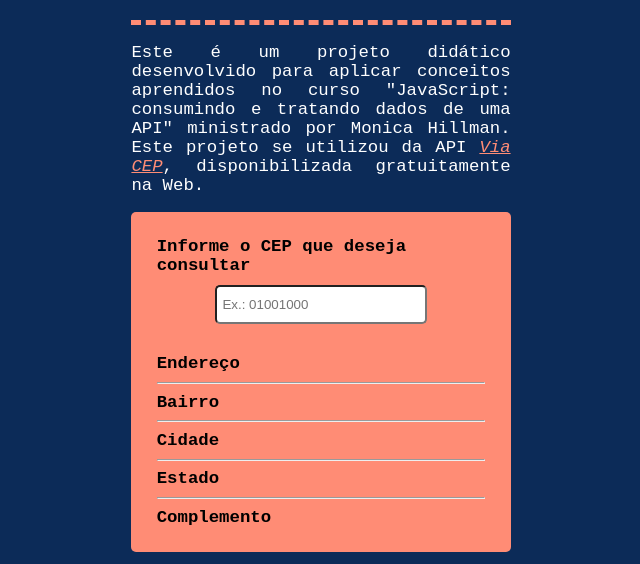
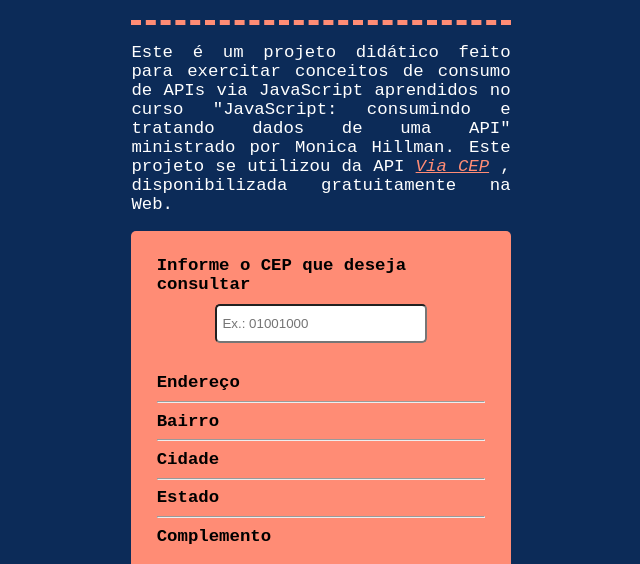
Before and after one commit to theyCallMeDudu/consultaCEP, a plain HTML site: page public/index.html in a window 1280 px wide. Shown: the part 73-637 px from the top of the page, without its empty margins (319-959 px from the left). Drawn offline with Linux system fonts and the light colour scheme.

Commit message:
Update index.html

```diff
--- a/public/index.html
+++ b/public/index.html
@@ -12,9 +12,12 @@
 <body>
     <div class="info">
         <p>
-            Este é um projeto didático desenvolvido para aplicar conceitos aprendidos no curso
-            "JavaScript: consumindo e tratando dados de uma API" ministrado por Monica Hillman.
-            Este projeto se utilizou da API <span style="font-style: italic;"><a href="https://viacep.com.br/" alt="Link API Via CEP">Via CEP</a></span>, disponibilizada gratuitamente na Web.
+            Este é um projeto didático feito para exercitar conceitos de consumo de APIs
+            via JavaScript aprendidos no curso "JavaScript: consumindo e tratando dados
+            de uma API" ministrado por Monica Hillman.
+            Este projeto se utilizou da API <span style="font-style: italic;">
+            <a href="https://viacep.com.br/" alt="Link API Via CEP">Via CEP</a>
+            </span>, disponibilizada gratuitamente na Web.
         </p>
     </div>
     <div class="corpo">
```
